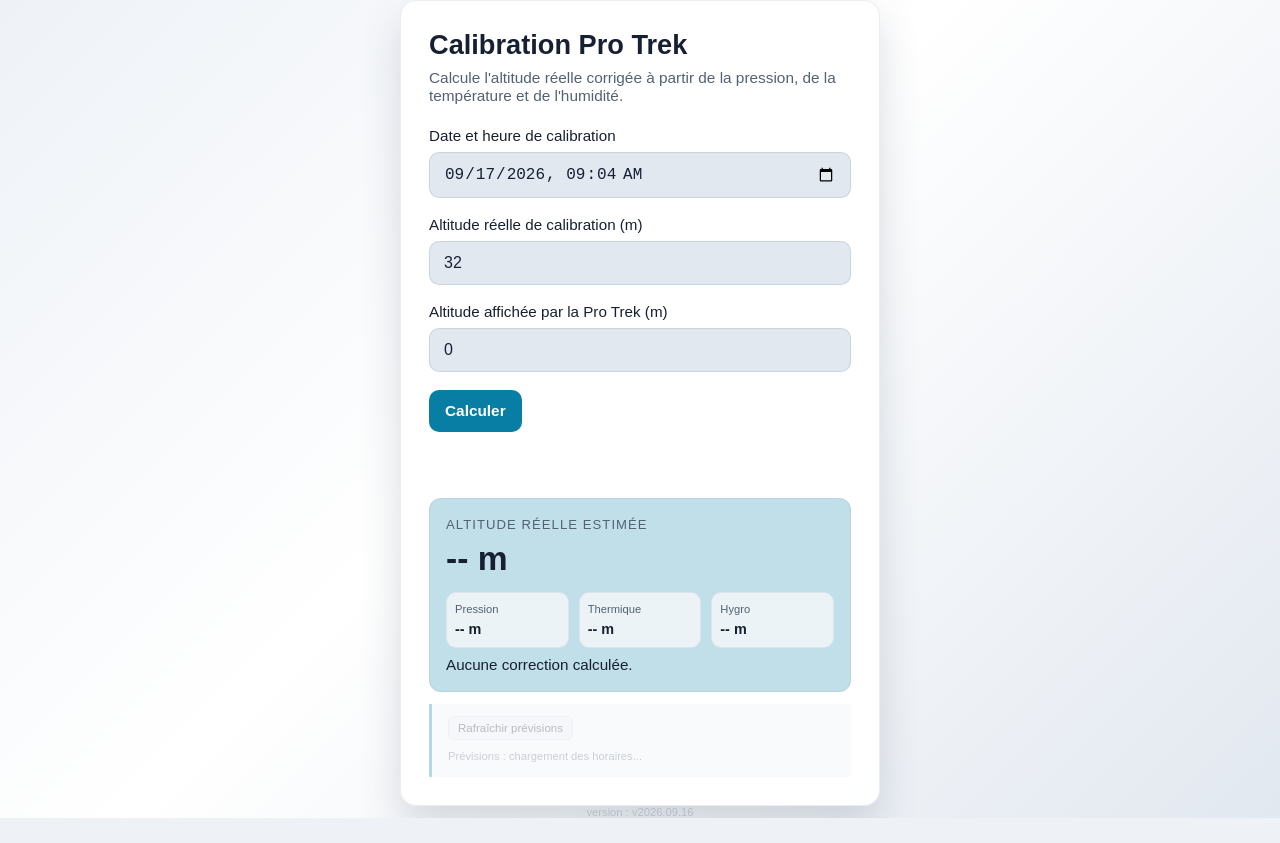
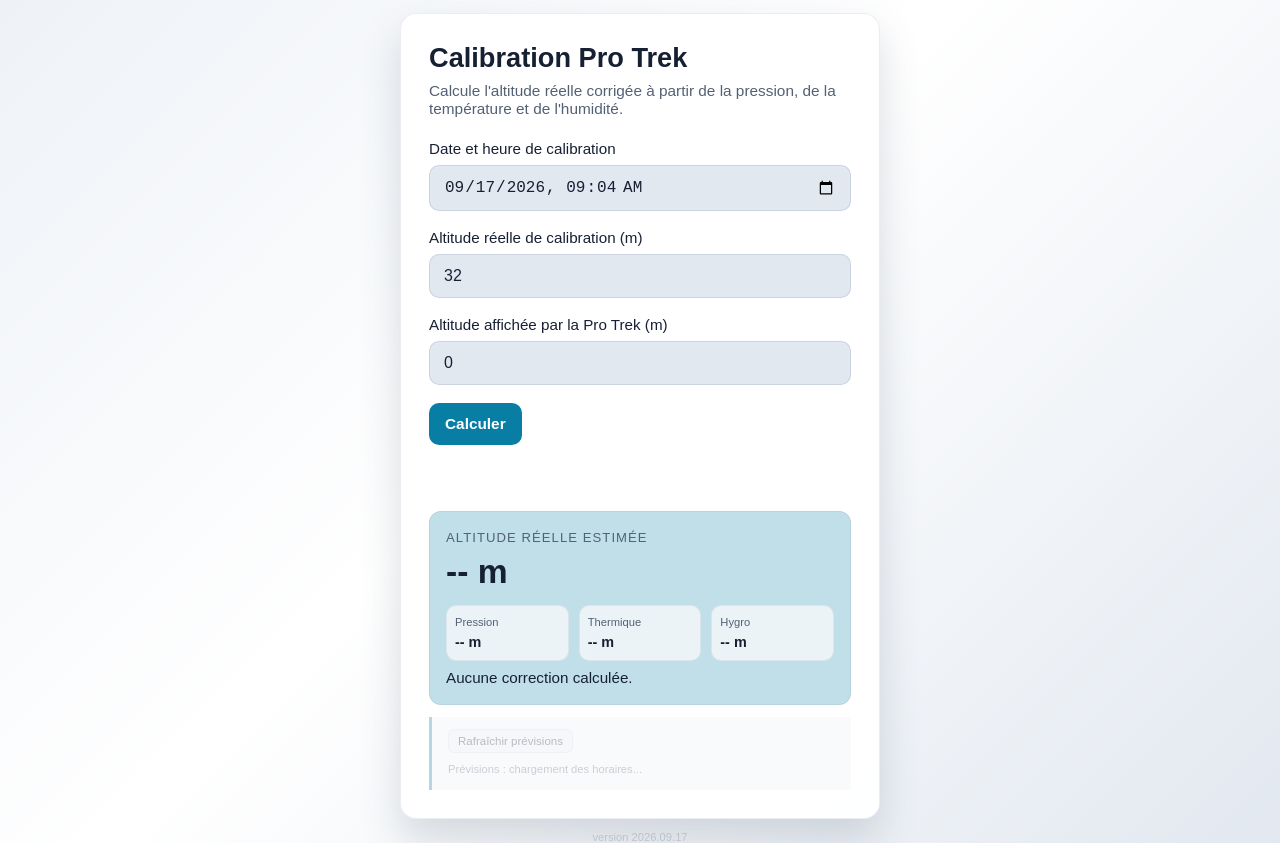
Before and after one commit to Wlodarski/Protrek, a plain HTML site: page index.html in a window 1280 px wide. Before the commit the page ends 818 px from the top, so only its background shows below. Drawn offline with Linux system fonts and the light colour scheme.

Commit message:
CSS + version

```diff
--- a/index.html
+++ b/index.html
@@ -103,7 +103,9 @@
     }
 
     .panel {
-      width: min(480px, 92vw);
+      width: min(480px, 94vw);
+      margin-top: 1vw;
+      margin-bottom: 1vw;
       background: var(--panel-surface);
       border: 1px solid rgba(148, 163, 184, 0.2);
       border-radius: 16px;
--- a/script/version.js
+++ b/script/version.js
@@ -1,5 +1,5 @@
-export const APP_VERSION = 'v2026.09.16';
+export const APP_VERSION = '2026.09.17';
 
 export function getVersionLabel() {
-  return `version : ${APP_VERSION}`;
+  return `version ${APP_VERSION}`;
 }
```
